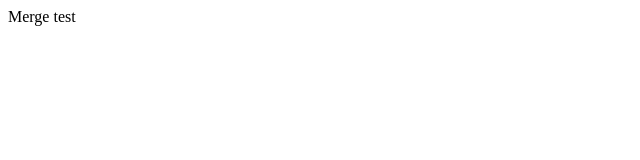
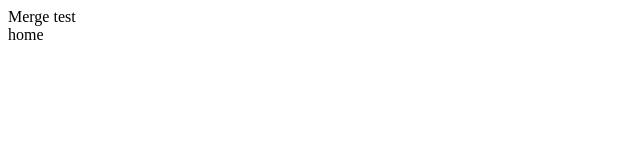
Before and after one commit to lanoriesta/SampleMerge, a plain HTML site: page index.html in a window 1280 px wide. Shown: the full height of the page, 0-640 px from the left. Drawn offline with Linux system fonts and the light colour scheme.

Commit message:
added nav element

```diff
--- a/index.html
+++ b/index.html
@@ -10,5 +10,8 @@
     <header>
         Merge test
     </header>
+    <nav>
+        home
+    </nav>
 </body>
 </html>
```
